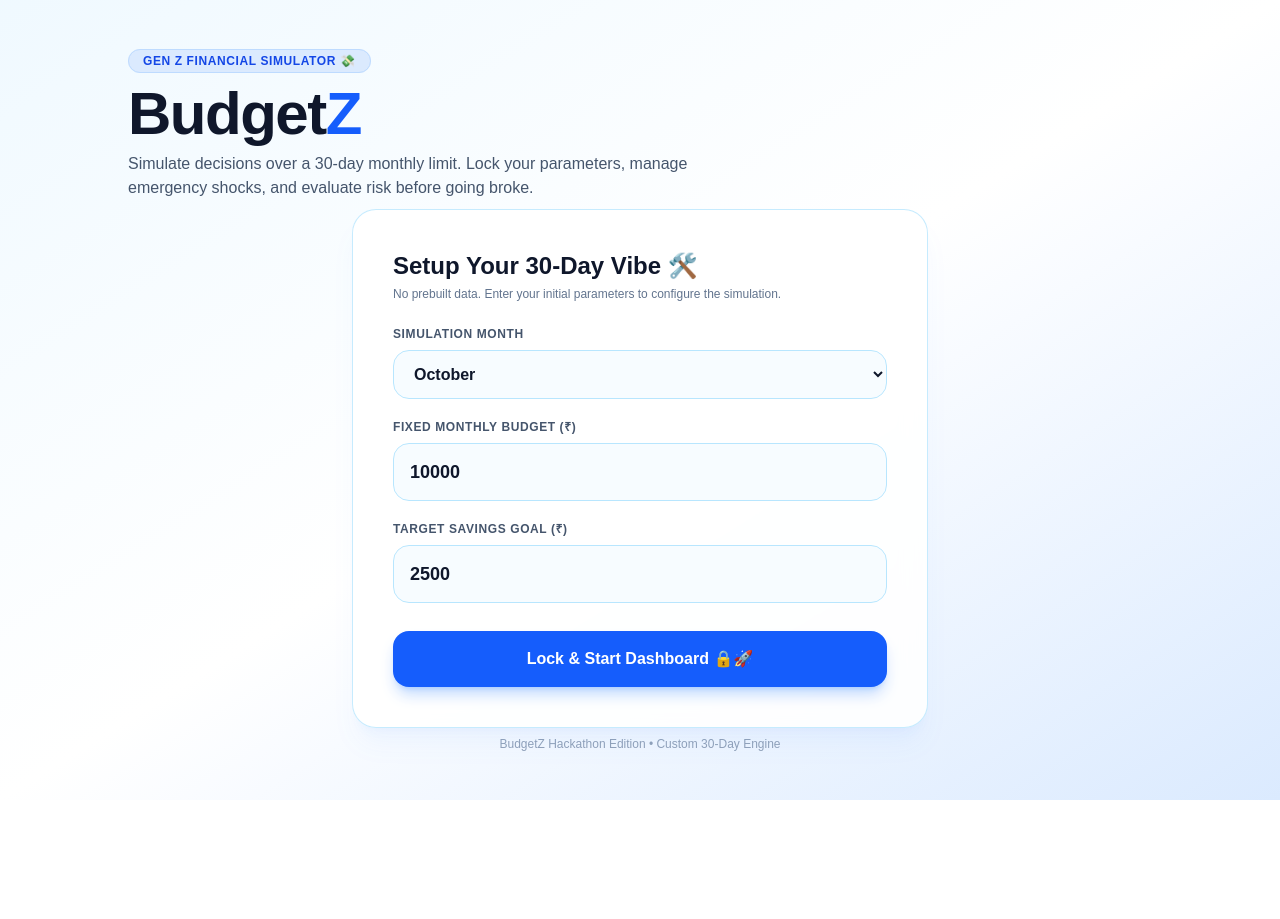
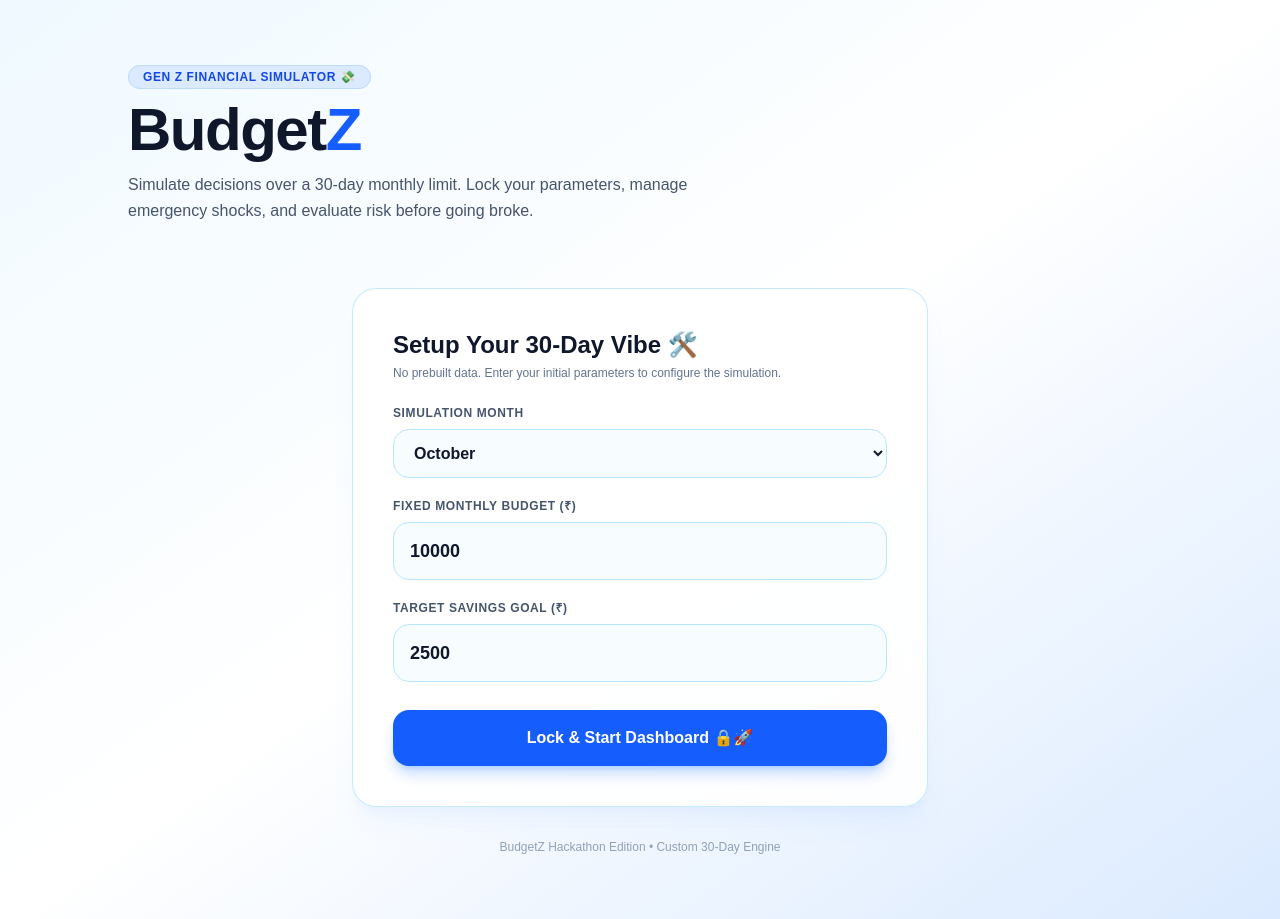
Before and after one commit to devspark-2501/Budget-Z, a Next.js app: page / in a window 1280 px wide. Before the commit the page ends 800 px from the top, so only its background shows below. Built offline with nearby package versions, Linux system fonts and the light colour scheme.

Commit message:
setup_screen

```diff
--- a/app/components/SetupScreen.jsx
+++ b/app/components/SetupScreen.jsx
@@ -11,19 +11,22 @@ export default function SetupScreen({
 }) {
   return (
     <main className="min-h-screen w-full bg-gradient-to-br from-sky-50 via-white to-blue-100 text-slate-800 flex flex-col justify-between p-6 md:p-12">
-      <div className="w-full max-w-5xl mx-auto">
+
+      {/* Top Header Section with extra bottom spacing / padding */}
+      <div className="w-full max-w-5xl mx-auto pt-4 pb-8 md:pb-12">
         <span className="px-3.5 py-1 text-xs font-bold uppercase tracking-wider bg-blue-100 text-blue-700 rounded-full border border-blue-200">
           Gen Z Financial Simulator 💸
         </span>
         <h1 className="text-4xl md:text-6xl font-black tracking-tight mt-3 text-slate-900">
           Budget<span className="text-blue-600">Z</span>
         </h1>
-        <p className="text-slate-600 text-sm md:text-base mt-2 max-w-xl">
+        <p className="text-slate-600 text-sm md:text-base mt-3 max-w-xl leading-relaxed">
           Simulate decisions over a 30-day monthly limit. Lock your parameters, manage emergency shocks, and evaluate risk before going broke.
         </p>
       </div>
 
-      <div className="w-full max-w-xl mx-auto bg-white/90 backdrop-blur-md border border-sky-200/80 p-8 md:p-10 rounded-3xl shadow-xl shadow-blue-500/5 my-auto">
+      {/* Center Setup Card with comfortable margins */}
+      <div className="w-full max-w-xl mx-auto bg-white/90 backdrop-blur-md border border-sky-200/80 p-8 md:p-10 rounded-3xl shadow-xl shadow-blue-500/5 my-4">
         <h2 className="text-2xl font-black text-slate-900 mb-1">Setup Your 30-Day Vibe 🛠️</h2>
         <p className="text-xs text-slate-500 mb-6">No prebuilt data. Enter your initial parameters to configure the simulation.</p>
 
@@ -78,7 +81,8 @@ export default function SetupScreen({
         </form>
       </div>
 
-      <div className="w-full text-center text-xs text-slate-400 font-medium">
+      {/* Footer */}
+      <div className="w-full text-center text-xs text-slate-400 font-medium py-4">
         BudgetZ Hackathon Edition • Custom 30-Day Engine
       </div>
     </main>
```
